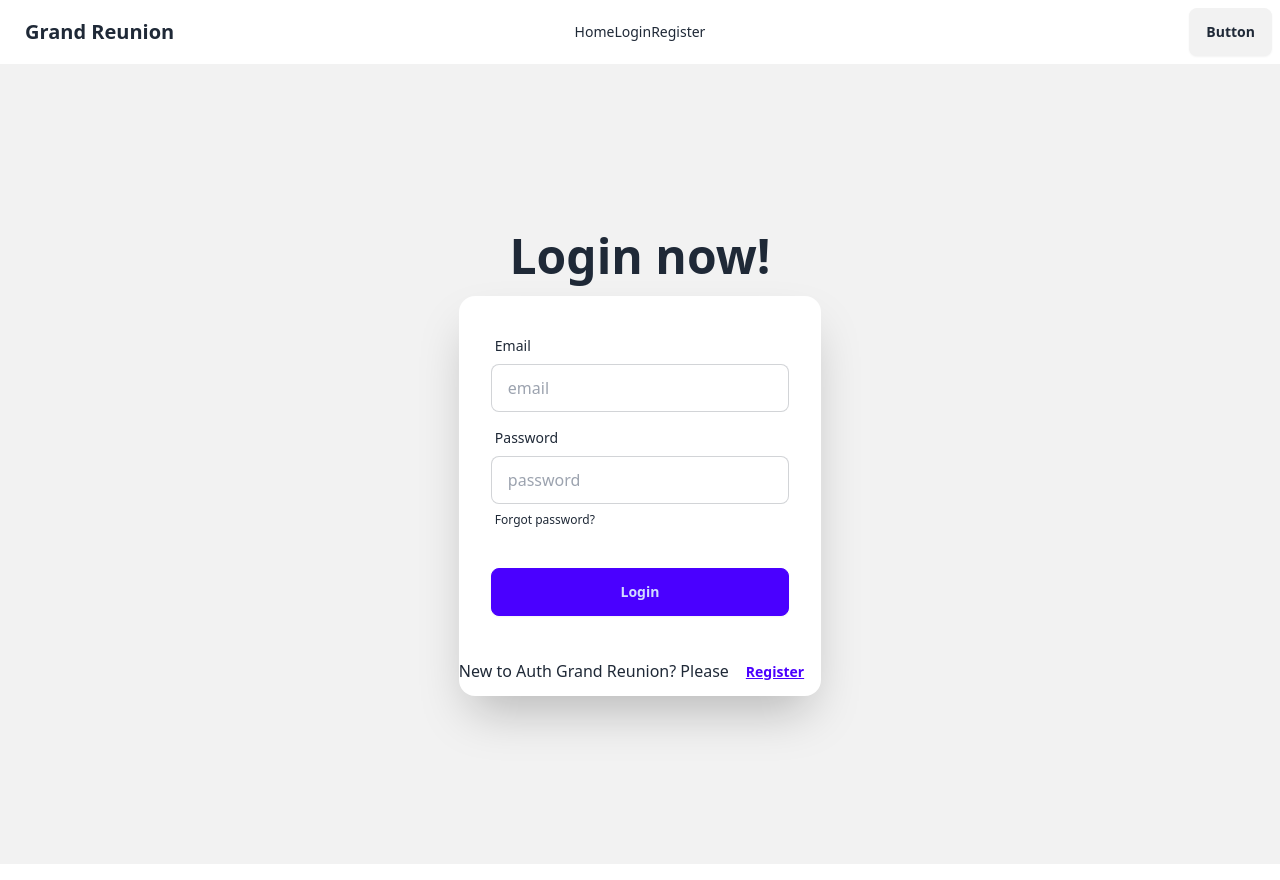
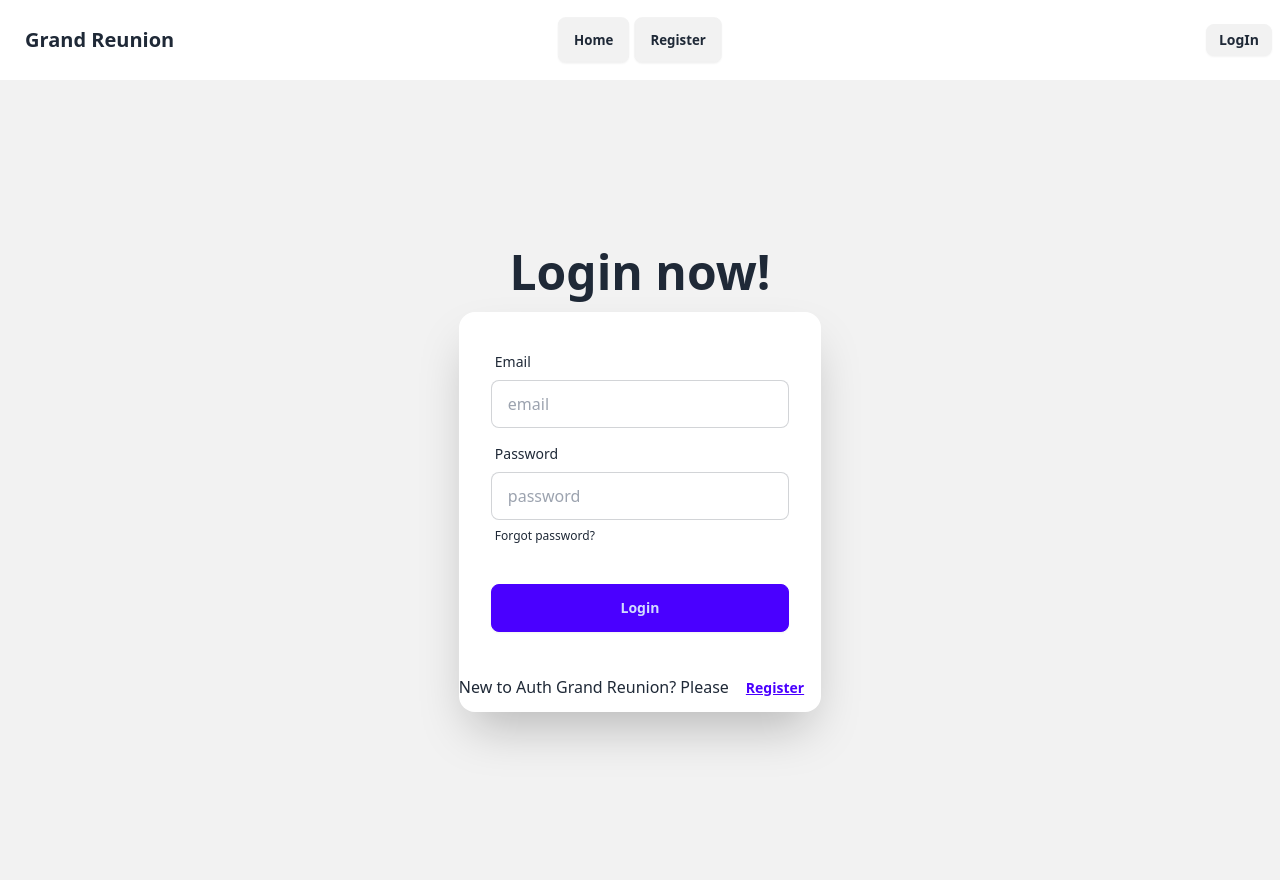
Before and after one commit to Md-Ashikur-Rahman-Ashik/Github-Auth-Integration-And-Private-Route, a React (Vite) app: page /login in a window 1280 px wide. Built offline with nearby package versions, Linux system fonts and the light colour scheme; no server answers.

Commit message:
Used onAuthStateChanged
It is used to manage user auth staate

```diff
--- a/src/components/Navbar.jsx
+++ b/src/components/Navbar.jsx
@@ -1,11 +1,24 @@
-import { NavLink } from "react-router-dom";
+import { useContext } from "react";
+import { Link, NavLink } from "react-router-dom";
+import { AuthContext } from "../providers/AuthProvider";
 
 const Navbar = () => {
+  const { user, signOutUser } = useContext(AuthContext);
+
+  const handleSignOut = () => {
+    signOutUser()
+      .then(console.log("User SignOut successful"))
+      .catch((error) => console.error(error));
+  };
+
   const navLinks = (
     <>
-      <NavLink to="/">Home</NavLink>
-      <NavLink to="/login">Login</NavLink>
-      <NavLink to="/register">Register</NavLink>
+      <NavLink to="/">
+        <button className="btn">Home</button>
+      </NavLink>
+      <NavLink to="/register">
+        <button className="btn">Register</button>
+      </NavLink>
     </>
   );
 
@@ -42,7 +55,18 @@ const Navbar = () => {
         <ul className="menu menu-horizontal px-1">{navLinks}</ul>
       </div>
       <div className="navbar-end">
-        <a className="btn">Button</a>
+        {user ? (
+          <span>{user.email}</span>
+        ) : (
+          <Link to="/login">
+            <button className="btn btn-sm">LogIn</button>
+          </Link>
+        )}
+        {user && (
+          <a className="btn btn-sm" onClick={handleSignOut}>
+            Sign Out
+          </a>
+        )}
       </div>
     </div>
   );
--- a/src/providers/AuthProvider.jsx
+++ b/src/providers/AuthProvider.jsx
@@ -5,6 +5,7 @@ import {
   createUserWithEmailAndPassword,
   onAuthStateChanged,
   signInWithEmailAndPassword,
+  signOut,
 } from "firebase/auth";
 
 export const AuthContext = createContext(null);
@@ -20,6 +21,10 @@ const AuthProvider = ({ children }) => {
     return signInWithEmailAndPassword(auth, email, password);
   };
 
+  const signOutUser = () => {
+    return signOut(auth);
+  };
+
   useEffect(() => {
     const unSubscribe = onAuthStateChanged(auth, (currentUser) => {
       setUser(currentUser);
@@ -30,7 +35,7 @@ const AuthProvider = ({ children }) => {
     };
   }, []);
 
-  const authInfo = { user, createUser, signInUser };
+  const authInfo = { user, createUser, signInUser, signOutUser };
 
   return (
     <AuthContext.Provider value={authInfo}>{children}</AuthContext.Provider>
```
